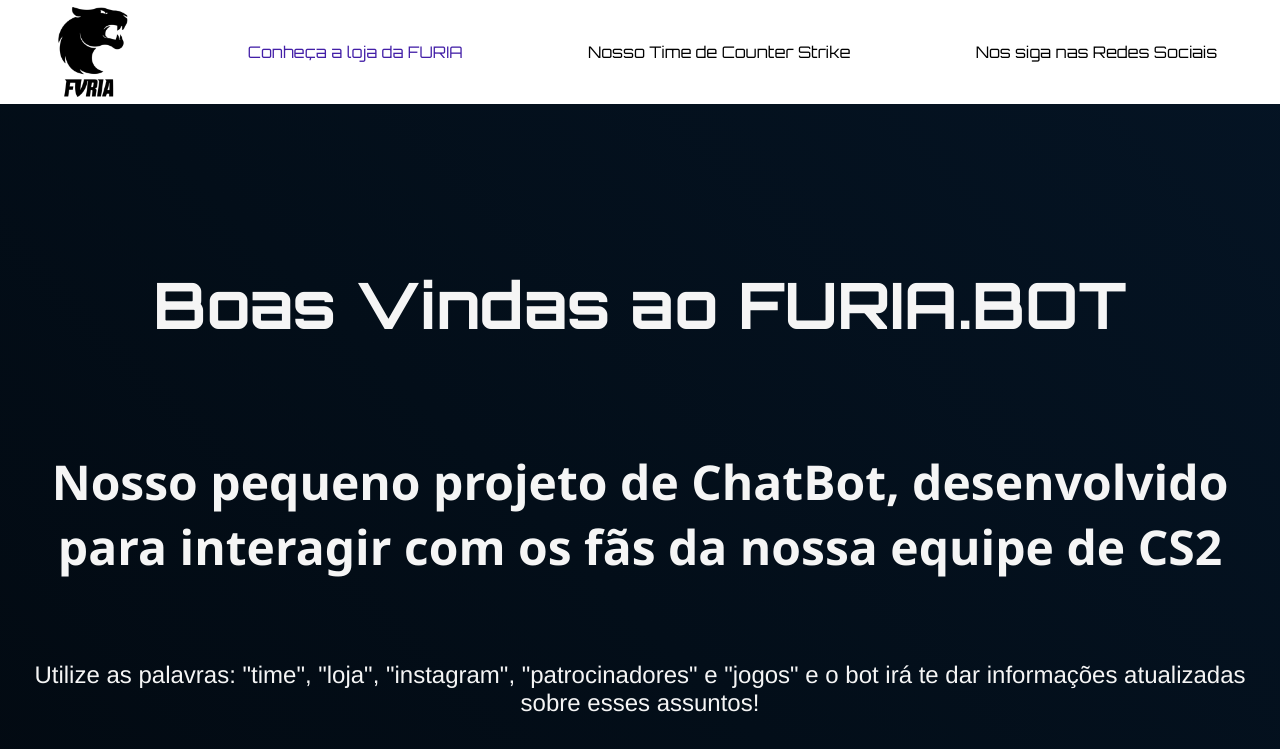
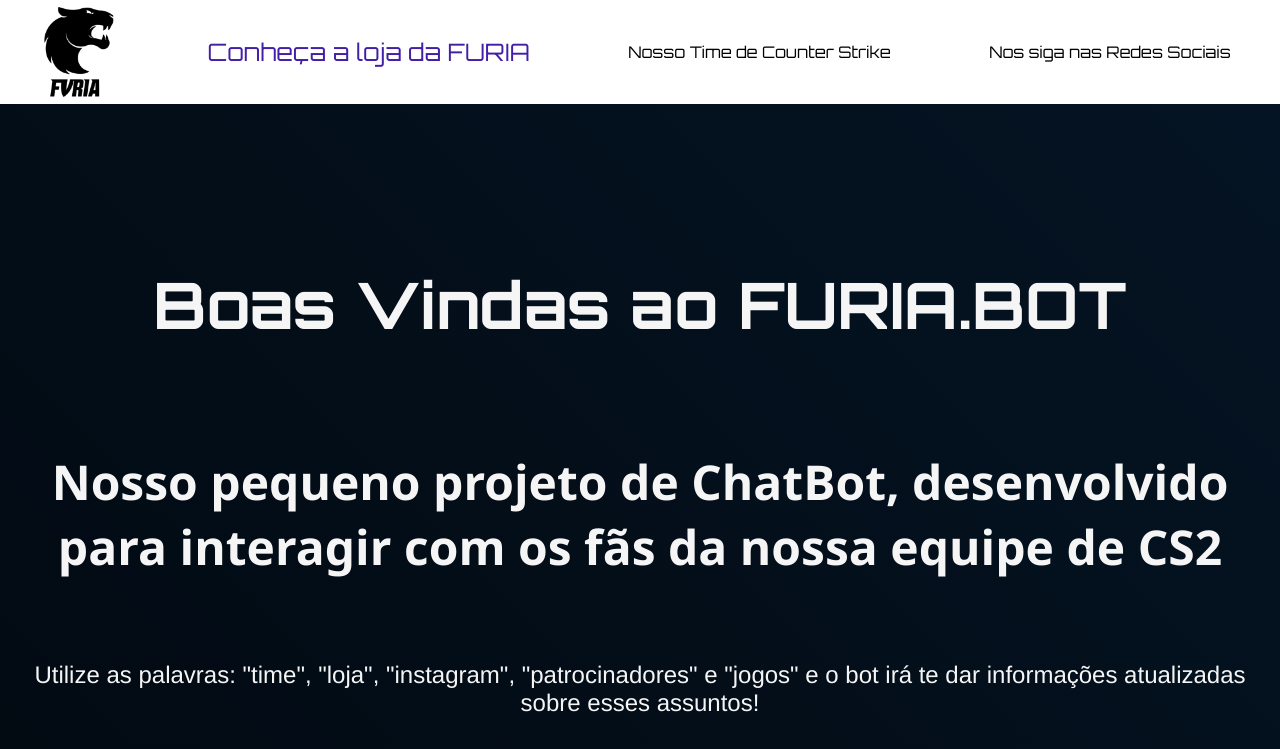
Before and after one commit to SouzaTXT/CHATBOT-FVRIA, a plain HTML site: page index.html in a window 1280 px wide. In both pictures the pointer is over the link "Conheça a loja da FURIA". Shown: the top 749 px of the page. Drawn offline with Linux system fonts and the light colour scheme; a web font is replaced by a local one.

Commit message:
changing function :hover of the header

```diff
--- a/style.css
+++ b/style.css
@@ -143,7 +143,8 @@
 }
 
 .cabecalho a:hover {
-    color: #431fa7
+    color: #431fa7;
+    font-size: 1.5em;
 }
 
 .loja {
```
